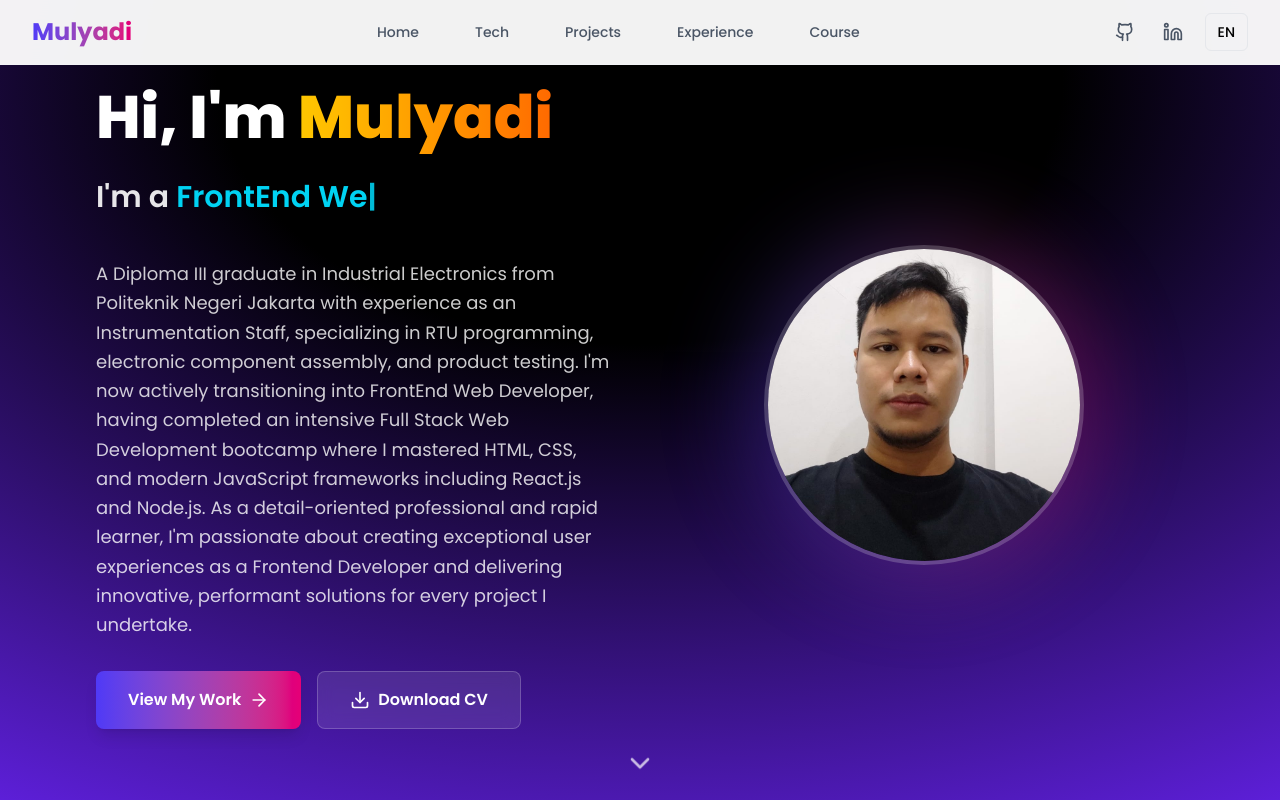
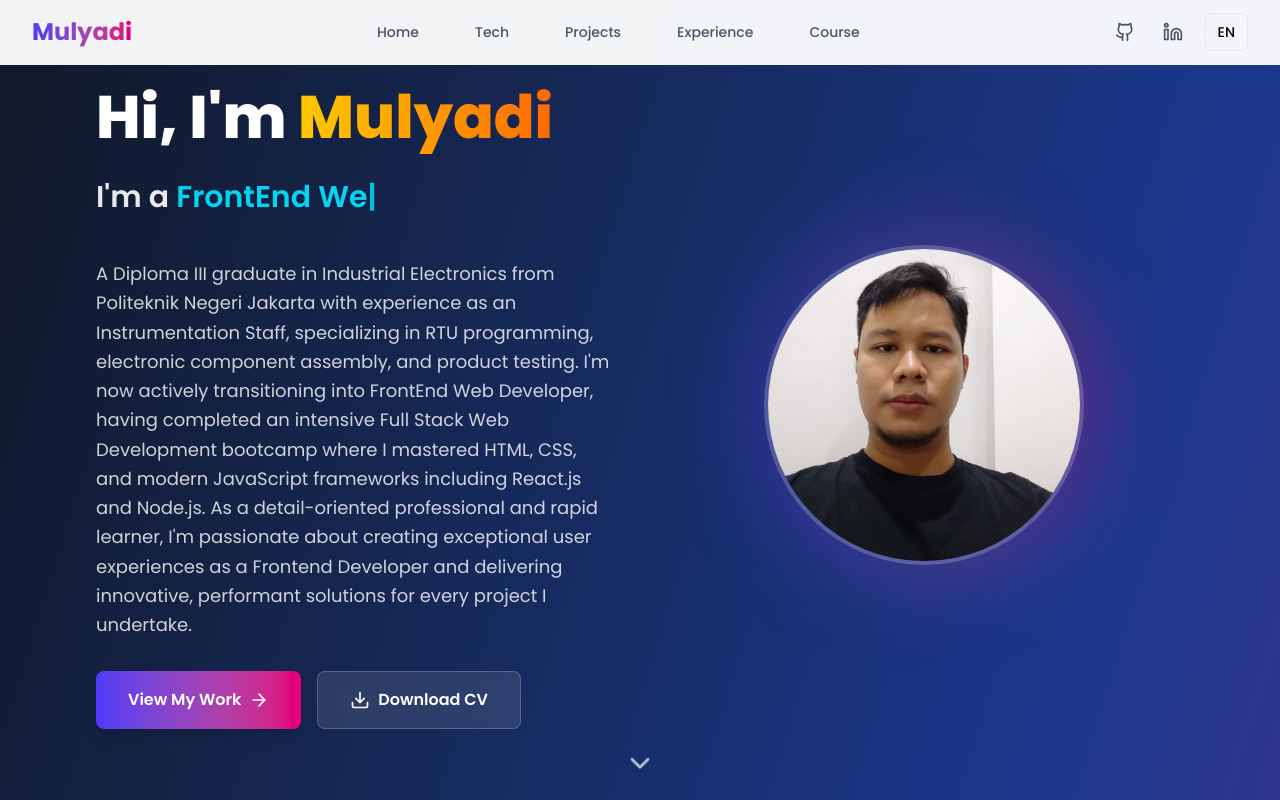
Before and after one commit to mulyadi4/portofolio-react, a React (Vite) app in the folder portfolioWeb/: page / in a window 1280 px wide. Shown: the top 800 px of the page. Built offline with nearby package versions, Linux system fonts and the light colour scheme.

Commit message:
Refactor App component: comment out unused div for cleaner code

```diff
--- a/portfolioWeb/src/App.jsx
+++ b/portfolioWeb/src/App.jsx
@@ -18,10 +18,10 @@ function App() {
 
   return (
     <>
-  <div className="fixed -z-10 min-h-screen w-full
+  {/* <div className="fixed -z-10 min-h-screen w-full
     [background:radial-gradient(110%_110%_at_50%_10%,#000_30%,#62e_100%)]"></div>
-
-   <main className='flex flex-col items-center px-4 md:px-8 lg:px-16 '>
+     */}
+   <main className='flex flex-col items-center px-4 md:px-8 lg:px-16 bg-gradient-to-br from-gray-900 via-blue-900 to-purple-900 '>
 
       <Header/>
       <Hero/>
```
